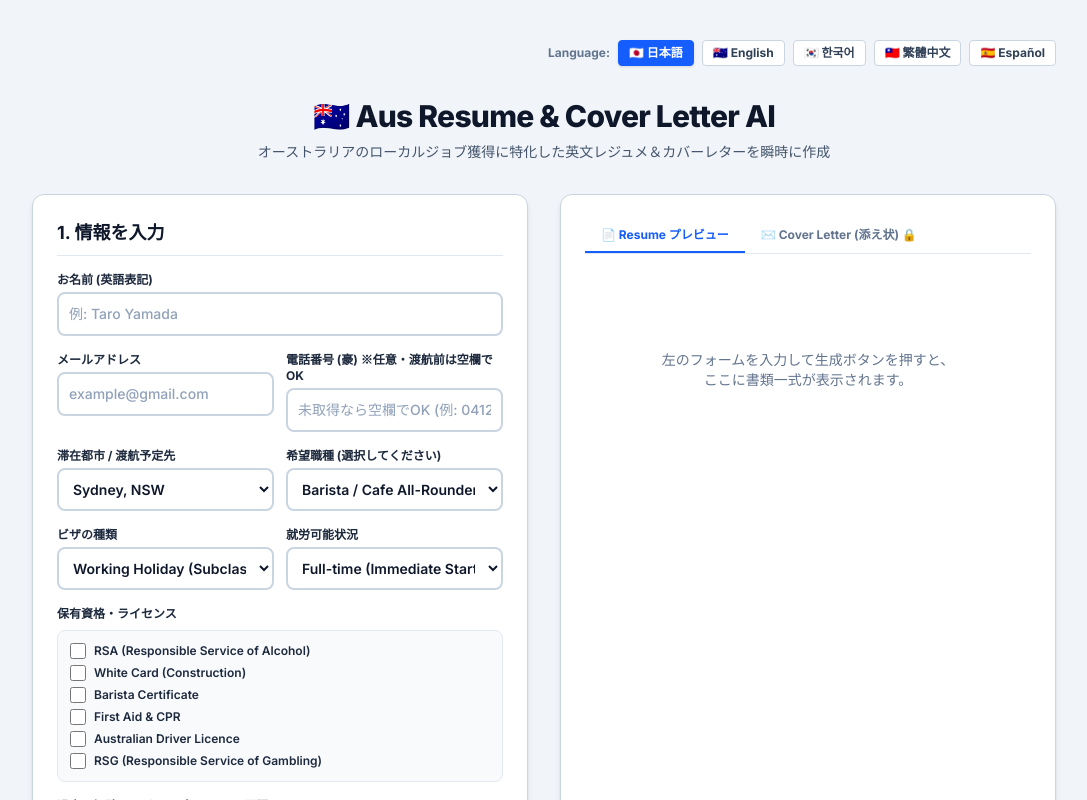
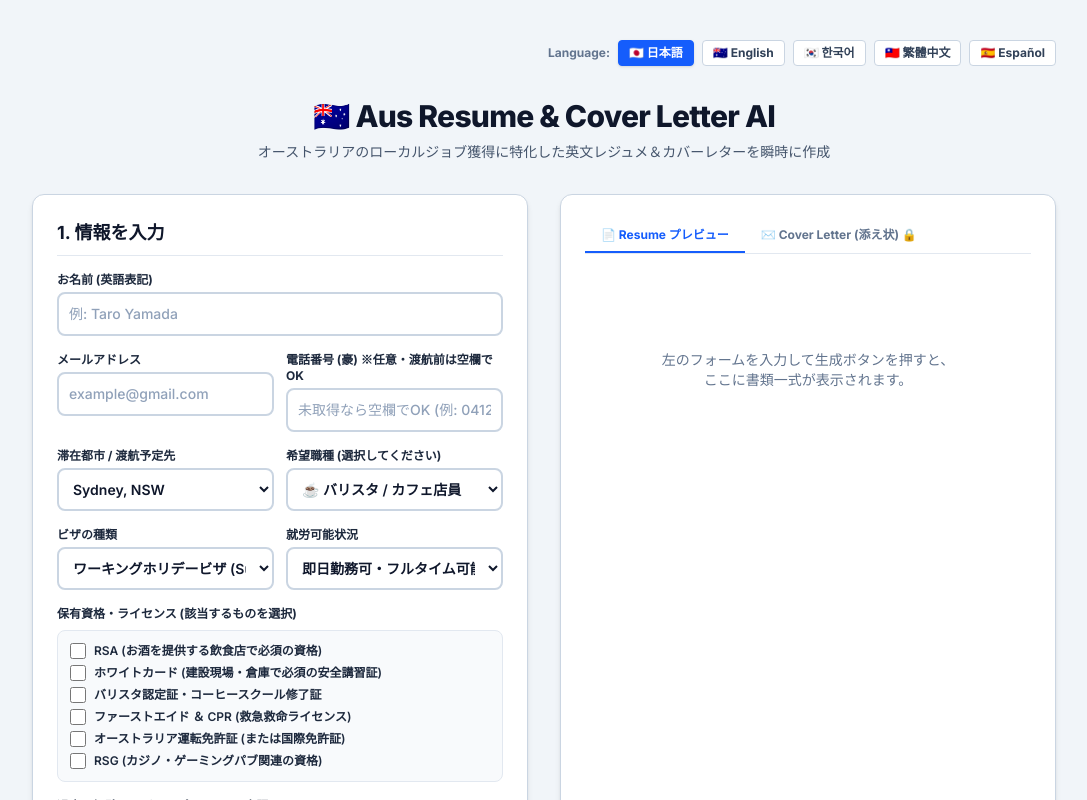
Before and after one commit to ryuo9198/aus-resume-builder, a Next.js app: page / in a window 1280 px wide. Shown: the top 800 px of the page, without its empty margins (96-1183 px from the left). Built offline with nearby package versions, Linux system fonts and the light colour scheme; what @react-pdf/renderer would draw is missing.

Commit message:
feat: localize options for job, visa, availability, and certs

```diff
--- a/app/page.tsx
+++ b/app/page.tsx
@@ -10,6 +10,292 @@ const PDFDownloadLink = dynamic(
 );
 
 type Language = 'ja' | 'en' | 'ko' | 'zh' | 'es';
+
+// 共通データ（送信値：英語、表示値：多言語）
+const JOB_DATA = [
+  {
+    value: 'Barista / Cafe All-Rounder',
+    labels: {
+      ja: '☕ バリスタ / カフェ店員',
+      en: '☕ Barista / Cafe All-Rounder',
+      ko: '☕ 바리스타 / 카페 직원',
+      zh: '☕ 咖啡師 / 咖啡廳全能店員',
+      es: '☕ Barista / Personal de Cafetería',
+    },
+  },
+  {
+    value: 'Food & Beverage Attendant (Waiter/Waitress)',
+    labels: {
+      ja: '🍽️ レストラン・居酒屋ホール (接客/ウェイター)',
+      en: '🍽️ Food & Beverage Attendant (Waiter/Waitress)',
+      ko: '🍽️ 레스토랑 / 홀 서빙 (웨이터)',
+      zh: '🍽️ 餐飲服務生 / 外場服務 (Waiter/Waitress)',
+      es: '🍽️ Camarero/a / Servicio de Alimentos',
+    },
+  },
+  {
+    value: 'Kitchen Hand / Dishwasher',
+    labels: {
+      ja: '🍳 キッチンハンド / 皿洗い・調理補助',
+      en: '🍳 Kitchen Hand / Dishwasher',
+      ko: '🍳 키친핸드 / 설거지 및 조리 보조',
+      zh: '🍳 廚房助手 / 洗碗工',
+      es: '🍳 Ayudante de Cocina / Fregaplatos',
+    },
+  },
+  {
+    value: 'Retail Assistant / Cashier',
+    labels: {
+      ja: '🛍️ 販売スタッフ / レジ・接客',
+      en: '🛍️ Retail Assistant / Cashier',
+      ko: '🛍️ 리테일 매장 직원 / 캐셔',
+      zh: '🛍️ 零售門市銷售 / 收銀員',
+      es: '🛍️ Asistente de Tienda / Cajero',
+    },
+  },
+  {
+    value: 'General Labourer (Construction)',
+    labels: {
+      ja: '🏗️ 建設現場作業員 (General Labourer)',
+      en: '🏗️ General Labourer (Construction)',
+      ko: '🏗️ 건설 현장 잡부 / 노무직',
+      zh: '🏗️ 工地勞工 (General Labourer)',
+      es: '🏗️ Obrero de Construcción (Labourer)',
+    },
+  },
+  {
+    value: 'Warehouse Assistant / Forklift',
+    labels: {
+      ja: '📦 倉庫作業員 / ピッキング・フォークリフト',
+      en: '📦 Warehouse Assistant / Forklift',
+      ko: '📦 물류 창고 작업 / 피킹 / 지게차',
+      zh: '📦 倉庫助手 / 揀貨 / 堆高機',
+      es: '📦 Operario de Almacén / Montacargas',
+    },
+  },
+  {
+    value: 'Housekeeper / Hotel Cleaner',
+    labels: {
+      ja: '🧹 ホテル清掃 / ハウスキーパー',
+      en: '🧹 Housekeeper / Hotel Cleaner',
+      ko: '🧹 호텔 청소 / 하우스키핑',
+      zh: '🧹 房務清潔 / 飯店 Housekeeper',
+      es: '🧹 Mucama / Personal de Limpieza de Hotel',
+    },
+  },
+  {
+    value: 'Farm Hand / Fruit Picker',
+    labels: {
+      ja: '🍎 ファーム作業 / フルーツピッキング',
+      en: '🍎 Farm Hand / Fruit Picker',
+      ko: '🍎 농장 작업 / 과일 피킹',
+      zh: '🍎 農場勞工 / 水果採摘 (Fruit Picker)',
+      es: '🍎 Trabajador Agrícola / Recolector de Fruta',
+    },
+  },
+  {
+    value: 'Bartender / Pub Staff',
+    labels: {
+      ja: '🍸 バーテンダー / パブスタッフ',
+      en: '🍸 Bartender / Pub Staff',
+      ko: '🍸 바텐더 / 펍 스태프',
+      zh: '🍸 調酒師 / 酒吧工作人員',
+      es: '🍸 Bartender / Personal de Bar',
+    },
+  },
+  {
+    value: 'Customer Service Representative',
+    labels: {
+      ja: '📞 一般事務 / カスタマーサポート',
+      en: '📞 Customer Service Representative',
+      ko: '📞 일반 사무 / 고객 지원',
+      zh: '📞 客服專員 / 一般辦公事務',
+      es: '📞 Atención al Cliente / Oficina',
+    },
+  },
+];
+
+const VISA_DATA = [
+  {
+    value: 'Working Holiday (Subclass 417)',
+    labels: {
+      ja: 'ワーキングホリデービザ (Subclass 417)',
+      en: 'Working Holiday Visa (Subclass 417)',
+      ko: '워킹홀리데이 비자 (Subclass 417)',
+      zh: '打工度假簽證 (Subclass 417)',
+      es: 'Visa Working Holiday (Subclass 417)',
+    },
+  },
+  {
+    value: 'Work and Holiday (Subclass 462)',
+    labels: {
+      ja: 'ワーク＆ホリデービザ (Subclass 462)',
+      en: 'Work and Holiday Visa (Subclass 462)',
+      ko: '워크 앤 홀리데이 비자 (Subclass 462)',
+      zh: '打工與度假簽證 (Subclass 462)',
+      es: 'Visa Work and Holiday (Subclass 462)',
+    },
+  },
+  {
+    value: 'Student Visa (Subclass 500)',
+    labels: {
+      ja: '学生ビザ (Subclass 500)',
+      en: 'Student Visa (Subclass 500)',
+      ko: '학생 비자 (Subclass 500)',
+      zh: '學生簽證 (Subclass 500)',
+      es: 'Visa de Estudiante (Subclass 500)',
+    },
+  },
+  {
+    value: 'Temporary Graduate (Subclass 485)',
+    labels: {
+      ja: '卒業生ビザ (Subclass 485)',
+      en: 'Temporary Graduate Visa (Subclass 485)',
+      ko: '졸업생 비자 (Subclass 485)',
+      zh: '畢業生工作簽證 (Subclass 485)',
+      es: 'Visa de Graduado Temporal (Subclass 485)',
+    },
+  },
+  {
+    value: 'Permanent Resident (PR)',
+    labels: {
+      ja: '永住権 (Permanent Resident)',
+      en: 'Permanent Resident (PR)',
+      ko: '영주권 (Permanent Resident)',
+      zh: '澳洲永久居留權 (PR)',
+      es: 'Residencia Permanente (PR)',
+    },
+  },
+];
+
+const AVAILABILITY_DATA = [
+  {
+    value: 'Full-time (Immediate Start / Weekdays & Weekends)',
+    labels: {
+      ja: '即日勤務可・フルタイム可能 (平日・土日祝いつでも)',
+      en: 'Full-time / Immediate Start (Any days/hours)',
+      ko: '즉시 출근 가능 / 풀타임 (평일/주말 언제든 가능)',
+      zh: '可立即上班 / 全職可配合 (平日及週末皆可)',
+      es: 'Disponibilidad inmediata a tiempo completo (Fines de semana incluidos)',
+    },
+  },
+  {
+    value: 'Flexible (Up to 48 hours per fortnight - Student)',
+    labels: {
+      ja: '学生ビザ規定内 (2週間で最大48時間)',
+      en: 'Student Visa Condition (Up to 48 hrs / fortnight)',
+      ko: '학생 비자 규정 준수 (2주 최대 48시간 근무 가능)',
+      zh: '學生簽證規定 (每兩週最多48小時)',
+      es: 'Condición de Estudiante (Hasta 48 hrs quincenales)',
+    },
+  },
+  {
+    value: 'Part-time / Casual (Immediate Start)',
+    labels: {
+      ja: 'パートタイム / カジュアル (即日可)',
+      en: 'Part-time / Casual (Immediate Start)',
+      ko: '파트타임 / 캐주얼 (즉시 가능)',
+      zh: '兼職 / 臨時工 (Casual / 可立即上班)',
+      es: 'Medio Tiempo / Casual (Comienzo Inmediato)',
+    },
+  },
+  {
+    value: 'Morning Shifts Preferred (from 6:00 AM)',
+    labels: {
+      ja: '早朝・モーニングシフト希望 (朝6:00〜)',
+      en: 'Morning Shifts Preferred (from 6:00 AM)',
+      ko: '오전/모닝 시프트 선호 (아침 6:00부터 가능)',
+      zh: '偏好早班 (可從早上6:00開始)',
+      es: 'Preferencia Turno Mañana (desde las 6:00 AM)',
+    },
+  },
+  {
+    value: 'Evening & Night Shifts Preferred',
+    labels: {
+      ja: '夕方・夜間シフト希望 (ディナータイム中心)',
+      en: 'Evening & Night Shifts Preferred',
+      ko: '야간/디너 시프트 선호 (저녁 위주)',
+      zh: '偏好晚班 (以晚餐/夜間時段為主)',
+      es: 'Preferencia Turno Tarde/Noche',
+    },
+  },
+];
+
+const CERT_DATA = [
+  {
+    value: 'RSA (Responsible Service of Alcohol)',
+    labels: {
+      ja: 'RSA (お酒を提供する飲食店で必須の資格)',
+      en: 'RSA (Responsible Service of Alcohol)',
+      ko: 'RSA (주류 취급 필수 자격증)',
+      zh: 'RSA (酒類服務責任證書 - 餐飲必備)',
+      es: 'RSA (Servicio Responsable de Alcohol)',
+    },
+  },
+  {
+    value: 'White Card (Construction)',
+    labels: {
+      ja: 'ホワイトカード (建設現場・倉庫で必須の安全講習証)',
+      en: 'White Card (General Construction Induction)',
+      ko: '화이트카드 (건설/현장 필수 안전교육 이수증)',
+      zh: '白卡 White Card (建築工地安全卡)',
+      es: 'White Card (Seguridad para Construcción)',
+    },
+  },
+  {
+    value: 'Barista Certificate',
+    labels: {
+      ja: 'バリスタ認定証・コーヒースクール修了証',
+      en: 'Barista Certificate',
+      ko: '바리스타 수료증 / 커피 자격증',
+      zh: '咖啡師培訓結業證書',
+      es: 'Certificado de Barista',
+    },
+  },
+  {
+    value: 'First Aid & CPR',
+    labels: {
+      ja: 'ファーストエイド ＆ CPR (救急救命ライセンス)',
+      en: 'First Aid & CPR (HLTAID011)',
+      ko: '응급처치 & CPR 자격증',
+      zh: '急救與心肺復甦術證照 (First Aid & CPR)',
+      es: 'Primeros Auxilios y RCP',
+    },
+  },
+  {
+    value: 'Australian Driver Licence',
+    labels: {
+      ja: 'オーストラリア運転免許証 (または国際免許証)',
+      en: 'Australian Driver Licence / Valid International Permit',
+      ko: '호주 운전면허증 (또는 유효한 국제면허증)',
+      zh: '澳洲駕照 / 國際駕照',
+      es: 'Licencia de Conducir Australiana / Internacional',
+    },
+  },
+  {
+    value: 'RSG (Responsible Service of Gambling)',
+    labels: {
+      ja: 'RSG (カジノ・ゲーミングパブ関連の資格)',
+      en: 'RSG (Responsible Service of Gambling)',
+      ko: 'RSG (도박장 / 게임 관련 필수 자격증)',
+      zh: 'RSG (博弈服務責任證書)',
+      es: 'RSG (Servicio Responsable de Apuestas)',
+    },
+  },
+];
+
+const CITY_OPTIONS = [
+  'Sydney, NSW',
+  'Melbourne, VIC',
+  'Brisbane, QLD',
+  'Perth, WA',
+  'Adelaide, SA',
+  'Gold Coast, QLD',
+  'Cairns, QLD',
+  'Darwin, NT',
+  'Hobart, TAS',
+  'Canberra, ACT',
+];
 
 const translations = {
   ja: {
@@ -26,9 +312,9 @@ const translations = {
     targetJob: '希望職種 (選択してください)',
     visaType: 'ビザの種類',
     availability: '就労可能状況',
-    certs: '保有資格・ライセンス',
-    experience: '過去の経験・アピールポイント (母国語でOK)',
-    experiencePh: '例: カフェで2年間アルバイト。接客、ドリンク作成、レジを担当。繁忙時もチームでスムーズに対応できます。',
+    certs: '保有資格・ライセンス (該当するものを選択)',
+    experience: '過去の経験・アピールポイント (日本語でOK)',
+    experiencePh: '例: カフェで2年間アルバイト。接客、エスプレッソ抽出、レジを担当。朝のピーク時もスピード感を持って動けます。',
     generateBtn: '✨ 無料プレビューを生成',
     generatingBtn: 'AIが生成中（約5秒）...',
     tabResume: '📄 Resume プレビュー',
@@ -58,8 +344,8 @@ const translations = {
     visaType: 'Visa Type',
     availability: 'Availability',
     certs: 'Australian Licences & Certifications',
-    experience: 'Past Experience & Strengths (Native language OK)',
-    experiencePh: 'e.g. 2 years experience as a barista in a busy cafe. Skilled in customer service and espresso making.',
+    experience: 'Past Experience & Strengths',
+    experiencePh: 'e.g. 2 years experience in busy cafes. Skilled in espresso calibration, milk texturing, and point of sale systems.',
     generateBtn: '✨ Generate Free Preview',
     generatingBtn: 'Generating (approx. 5s)...',
     tabResume: '📄 Resume Preview',
@@ -88,9 +374,9 @@ const translations = {
     targetJob: '희망 직종 (선택)',
     visaType: '비자 종류',
     availability: '근무 가능 시간',
-    certs: '보유 자격증 / 라이센스',
-    experience: '경력 및 강점 (한국어로 입력 가능)',
-    experiencePh: '예: 프랜차이즈 카페 2년 근무. 고객 응대, 에스프레소 추출, 마감 업무 담당.',
+    certs: '보유 자격증 / 라이센스 (해당 항목 체크)',
+    experience: '경력 및 강점 (한국어로 편하게 작성)',
+    experiencePh: '예: 대형 카페 2년 근무. 에스프레소 추출, 고객 응대, 포스 결제 담당. 바쁜 시간대에도 빠른 대처 가능.',
     generateBtn: '✨ 무료 미리보기 생성',
     generatingBtn: '생성 중 (약 5초)...',
     tabResume: '📄 레주메 미리보기',
@@ -119,9 +405,9 @@ const translations = {
     targetJob: '應徵職位 (請選擇)',
     visaType: '簽證類型',
     availability: '可工作時間',
-    certs: '澳洲相關證照',
-    experience: '過去經歷與優勢 (可用中文輸入)',
-    experiencePh: '例: 連鎖咖啡廳2年經驗，擅長客戶服務、咖啡沖煮與收銀。',
+    certs: '澳洲相關證照 (勾選符合項目)',
+    experience: '過去經歷與優勢 (可用中文填寫)',
+    experiencePh: '例: 知名咖啡店2年工作經驗，擅長快速咖啡沖煮、顧客點餐收銀，具備高效率抗壓能力。',
     generateBtn: '✨ 免費生成預覽',
     generatingBtn: '生成中（約5秒）...',
     tabResume: '📄 履歷預覽',
@@ -151,8 +437,8 @@ const translations = {
     visaType: 'Tipo de Visa',
     availability: 'Disponibilidad',
     certs: 'Certificados y Licencias en Australia',
-    experience: 'Experiencia previa y habilidades (puedes escribir en español)',
-    experiencePh: 'ej: 2 años de experiencia como barista y camarero.',
+    experience: 'Experiencia previa y fortalezas (en español)',
+    experiencePh: 'ej: 2 años en cafeterías de alto volumen. Experto en café de especialidad, servicio al cliente y caja.',
     generateBtn: '✨ Generar Vista Previa Gratis',
     generatingBtn: 'Generando (aprox. 5s)...',
     tabResume: '📄 Vista Previa de CV',
@@ -169,50 +455,6 @@ const translations = {
   },
 };
 
-// 選択肢の定義
-const JOB_OPTIONS = [
-  'Barista / Cafe All-Rounder',
-  'Food & Beverage Attendant (Waiter/Waitress)',
-  'Kitchen Hand / Dishwasher',
-  'Retail Assistant / Cashier',
-  'General Labourer (Construction)',
-  'Warehouse Assistant / Forklift',
-  'Housekeeper / Hotel Cleaner',
-  'Farm Hand / Fruit Picker',
-  'Bartender / Pub Staff',
-  'Customer Service Representative',
-];
-
-const CITY_OPTIONS = [
-  'Sydney, NSW',
-  'Melbourne, VIC',
-  'Brisbane, QLD',
-  'Perth, WA',
-  'Adelaide, SA',
-  'Gold Coast, QLD',
-  'Cairns, QLD',
-  'Darwin, NT',
-  'Hobart, TAS',
-  'Canberra, ACT',
-];
-
-const VISA_OPTIONS = [
-  'Working Holiday (Subclass 417)',
-  'Work and Holiday (Subclass 462)',
-  'Student Visa (Subclass 500)',
-  'Temporary Graduate (Subclass 485)',
-  'Permanent Resident (PR)',
-  'Other / Bridging Visa',
-];
-
-const AVAILABILITY_OPTIONS = [
-  'Full-time (Immediate Start / Weekdays & Weekends)',
-  'Flexible (Up to 48 hours per fortnight - Student)',
-  'Part-time / Casual (Immediate Start)',
-  'Morning Shifts Preferred (from 6:00 AM)',
-  'Evening & Night Shifts Preferred',
-];
-
 function ResumeBuilderContent() {
   const searchParams = useSearchParams();
   const [lang, setLang] = useState<Language>('ja');
@@ -224,9 +466,9 @@ function ResumeBuilderContent() {
     email: '',
     phone: '',
     location: CITY_OPTIONS[0],
-    targetJob: JOB_OPTIONS[0],
-    visaType: VISA_OPTIONS[0],
-    availability: AVAILABILITY_OPTIONS[0],
+    targetJob: JOB_DATA[0].value,
+    visaType: VISA_DATA[0].value,
+    availability: AVAILABILITY_DATA[0].value,
     rawExperience: '',
     certifications: [] as string[],
   });
@@ -245,21 +487,12 @@ function ResumeBuilderContent() {
     }
   }, [searchParams]);
 
-  const certOptions = [
-    'RSA (Responsible Service of Alcohol)',
-    'White Card (Construction)',
-    'Barista Certificate',
-    'First Aid & CPR',
-    'Australian Driver Licence',
-    'RSG (Responsible Service of Gambling)',
-  ];
-
-  const handleCheckboxChange = (cert: string) => {
+  const handleCheckboxChange = (certValue: string) => {
     setFormData((prev) => ({
       ...prev,
-      certifications: prev.certifications.includes(cert)
-        ? prev.certifications.filter((c) => c !== cert)
-        : [...prev.certifications, cert],
+      certifications: prev.certifications.includes(certValue)
+        ? prev.certifications.filter((c) => c !== certValue)
+        : [...prev.certifications, certValue],
     }));
   };
 
@@ -320,7 +553,7 @@ function ResumeBuilderContent() {
     <main className="min-h-screen bg-slate-100 py-10 px-4 sm:px-8">
       <div className="max-w-5xl mx-auto space-y-8">
 
-        {/* 言語切り替え */}
+        {/* 言語切り替えバー */}
         <div className="flex justify-end items-center space-x-2">
           <span className="text-xs font-bold text-slate-500">Language:</span>
           {(['ja', 'en', 'ko', 'zh', 'es'] as Language[]).map((l) => (
@@ -400,7 +633,7 @@ function ResumeBuilderContent() {
                 </div>
               </div>
 
-              {/* 滞在都市 & 希望職種 (セレクトボックス) */}
+              {/* 滞在都市 & 希望職種 (多言語セレクト) */}
               <div className="grid grid-cols-2 gap-3">
                 <div>
                   <label className="block text-xs font-bold text-slate-800">{t.location}</label>
@@ -423,16 +656,16 @@ function ResumeBuilderContent() {
                     onChange={(e) => setFormData({ ...formData, targetJob: e.target.value })}
                     className="mt-1 w-full p-2.5 bg-white border-2 border-slate-300 rounded-lg text-sm text-slate-900 font-semibold focus:border-blue-600 focus:ring-1 focus:ring-blue-600 outline-none cursor-pointer"
                   >
-                    {JOB_OPTIONS.map((job) => (
-                      <option key={job} value={job}>
-                        {job}
+                    {JOB_DATA.map((job) => (
+                      <option key={job.value} value={job.value}>
+                        {job.labels[lang]}
                       </option>
                     ))}
                   </select>
                 </div>
               </div>
 
-              {/* ビザ種類 & 就労状況 (セレクトボックス) */}
+              {/* ビザ種類 & 就労状況 (多言語セレクト) */}
               <div className="grid grid-cols-2 gap-3">
                 <div>
                   <label className="block text-xs font-bold text-slate-800">{t.visaType}</label>
@@ -441,9 +674,9 @@ function ResumeBuilderContent() {
                     onChange={(e) => setFormData({ ...formData, visaType: e.target.value })}
                     className="mt-1 w-full p-2.5 bg-white border-2 border-slate-300 rounded-lg text-sm text-slate-900 font-semibold focus:border-blue-600 focus:ring-1 focus:ring-blue-600 outline-none cursor-pointer"
                   >
-                    {VISA_OPTIONS.map((v) => (
-                      <option key={v} value={v}>
-                        {v}
+                    {VISA_DATA.map((v) => (
+                      <option key={v.value} value={v.value}>
+                        {v.labels[lang]}
                       </option>
                     ))}
                   </select>
@@ -455,27 +688,28 @@ function ResumeBuilderContent() {
                     onChange={(e) => setFormData({ ...formData, availability: e.target.value })}
                     className="mt-1 w-full p-2.5 bg-white border-2 border-slate-300 rounded-lg text-sm text-slate-900 font-semibold focus:border-blue-600 focus:ring-1 focus:ring-blue-600 outline-none cursor-pointer"
                   >
-                    {AVAILABILITY_OPTIONS.map((av) => (
-                      <option key={av} value={av}>
-                        {av}
+                    {AVAILABILITY_DATA.map((av) => (
+                      <option key={av.value} value={av.value}>
+                        {av.labels[lang]}
                       </option>
                     ))}
                   </select>
                 </div>
               </div>
 
+              {/* 保有資格 (多言語チェックボックス) */}
               <div>
                 <label className="block text-xs font-bold text-slate-800 mb-2">{t.certs}</label>
                 <div className="grid grid-cols-1 gap-1.5 bg-slate-50 p-3 rounded-lg border border-slate-200">
-                  {certOptions.map((cert) => (
-                    <label key={cert} className="flex items-center space-x-2 text-xs font-semibold text-slate-800 cursor-pointer">
+                  {CERT_DATA.map((cert) => (
+                    <label key={cert.value} className="flex items-center space-x-2 text-xs font-semibold text-slate-800 cursor-pointer">
                       <input
                         type="checkbox"
-                        checked={formData.certifications.includes(cert)}
-                        onChange={() => handleCheckboxChange(cert)}
+                        checked={formData.certifications.includes(cert.value)}
+                        onChange={() => handleCheckboxChange(cert.value)}
                         className="w-4 h-4 rounded text-blue-600 focus:ring-blue-500 border-slate-300"
                       />
-                      <span>{cert}</span>
+                      <span>{cert.labels[lang]}</span>
                     </label>
                   ))}
                 </div>
```
